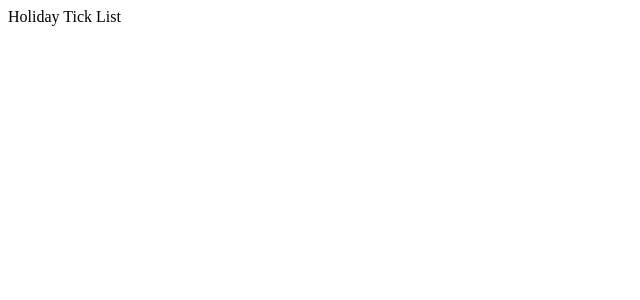
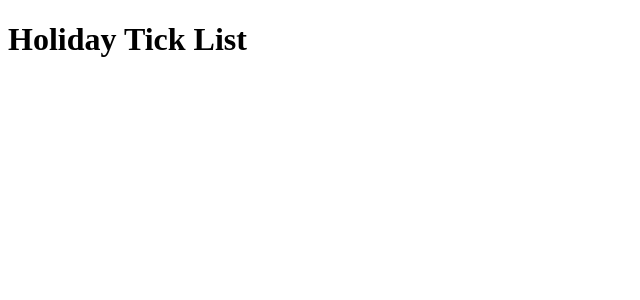
Before and after one commit to Ballarja/todo_app, a React (Create React App) app in the folder client/: page / in a window 1280 px wide. Shown: the top 300 px of the page, without its empty margins (0-640 px from the left). Built offline with nearby package versions, Linux system fonts and the light colour scheme.

Commit message:
added className called list-header to ListHeader.js and h1 tag

```diff
--- a/client/src/components/ListHeader.js
+++ b/client/src/components/ListHeader.js
@@ -1,7 +1,7 @@
 const ListHeader = ({listName}) => {
     return (
-        <div>
-            {listName}
+        <div className = "list-header">
+           <h1>{listName}</h1>
         </div>
     )
 }
```
